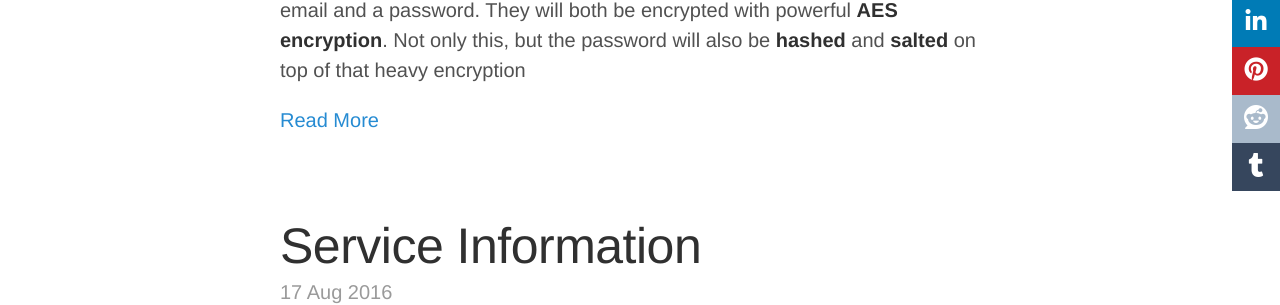
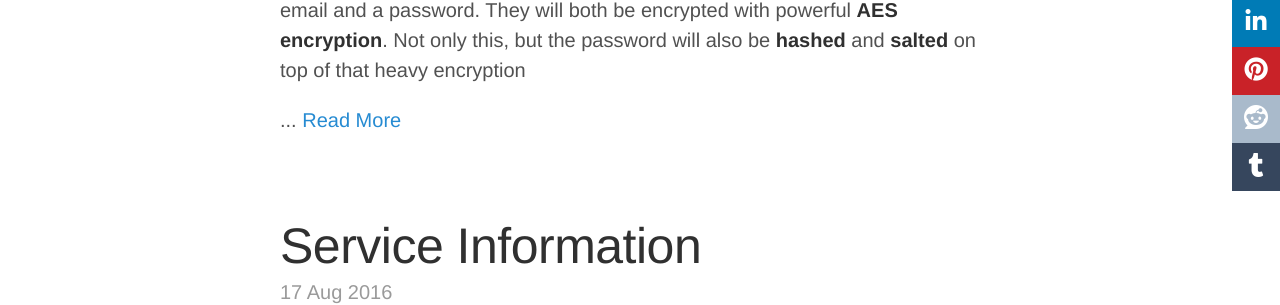
Before and after one commit to PixelZerg/PixelZFameBot, a Jekyll site: the page built from index.html, in a window 1280 px wide. Shown: the part 370-675 px from the top of the page. Built offline with Jekyll 4.4.1, drawn with Linux system fonts in a browser that asks for light colours; nearby versions of some CDN libraries; the list of posts is cut into pages by our own code; comment, search, counter and statistics services are not loaded.

```diff
--- a/index.html
+++ b/index.html
@@ -13,7 +13,7 @@ layout: default
 
     <span class="post-date">{{ post.date | date_to_string }}</span>
 
-      {% if post.description %}<p>{{ post.description | markdownify }}</p><a href="{{ site.url }}{{ post.url }}">Read More</a>{% else %}{{ post.content }}{% endif %}
+      {% if post.description %}<p>{{ post.description | markdownify }}... <a href="{{ site.url }}{{ post.url }}">Read More</a></p>{% else %}{{ post.content }}{% endif %}
   </div>
   {% endfor %}
 </div>
```
